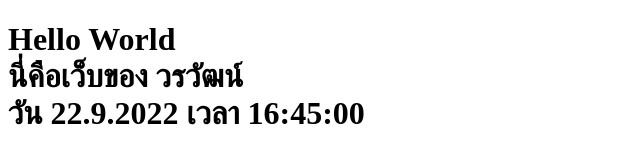
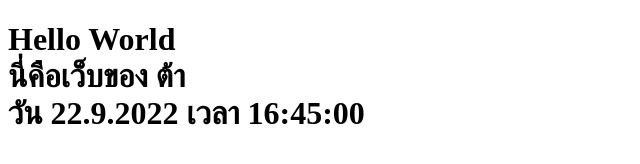
Before and after one commit to Worawatkub/SensorsPublic, a plain HTML site: page index.html in a window 1280 px wide. Shown: the whole page, without its empty margins (0-640 px from the left). Drawn offline with Linux system fonts and the light colour scheme.

Commit message:
edit name

```diff
--- a/index.html
+++ b/index.html
@@ -7,6 +7,6 @@
     <title>Document</title>
 </head>
 <body>
-    <h1>Hello World <br>นี่คือเว็บของ วรวัฒน์<br> วัน 22.9.2022 เวลา 16:45:00
+    <h1>Hello World <br>นี่คือเว็บของ ต้า<br> วัน 22.9.2022 เวลา 16:45:00
 </body>
 </html>
```
